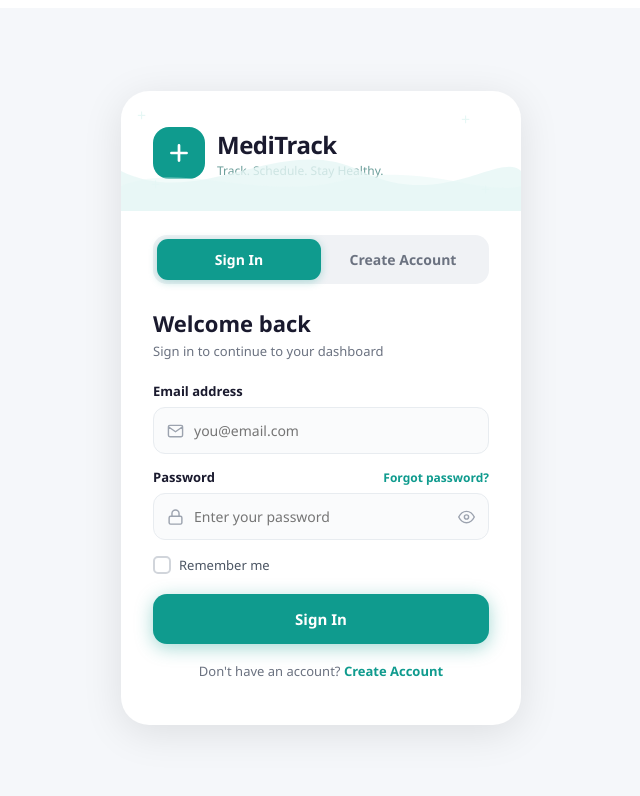
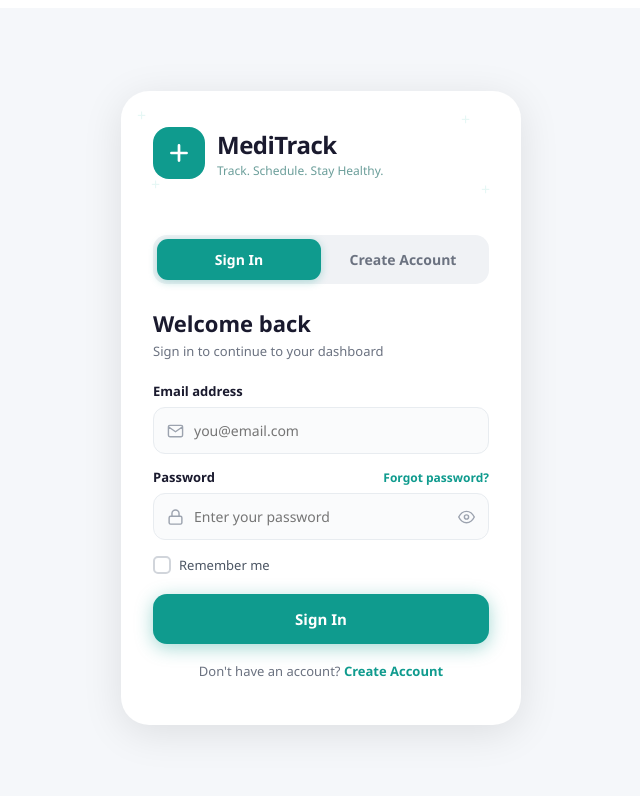
Before and after one commit to FatimaHabib191/MediTrack, a React (Vite) app in the folder client/: page / in a window 1280 px wide. Shown: the top 796 px of the page, without its empty margins (319-959 px from the left). Built offline with nearby package versions, Linux system fonts and the light colour scheme; no server answers.

Commit message:
Update AuthScreen.jsx

```diff
--- a/client/src/pages/AuthScreen.jsx
+++ b/client/src/pages/AuthScreen.jsx
@@ -89,12 +89,7 @@ export default function AuthScreen({ onAuth }) {
 
   const isSignup = mode === "signup";
 
-  const wave = (
-    <svg viewBox="0 0 400 80" xmlns="http://www.w3.org/2000/svg" style={{ position: "absolute", bottom: 0, left: 0, width: "100%", pointerEvents: "none" }}>
-      <path d="M0,40 C80,80 160,0 240,40 C320,80 380,20 400,40 L400,80 L0,80 Z" fill={T.tealLight} opacity="0.8"/>
-      <path d="M0,55 C60,30 140,70 220,50 C300,30 360,65 400,55 L400,80 L0,80 Z" fill={T.tealLight} opacity="0.5"/>
-    </svg>
-  );
+
 
   return (
     <div style={{ minHeight: "100vh", background: "#f5f7fa", display: "flex", alignItems: "center", justifyContent: "center", padding: "20px", fontFamily: "'Segoe UI', system-ui, sans-serif" }}>
@@ -122,7 +117,7 @@ export default function AuthScreen({ onAuth }) {
                 <div style={{ fontSize: "12px", color: T.muted, marginTop: "1px" }}>Track. Schedule. Stay Healthy.</div>
               </div>
             </div>
-            {wave}
+
           </div>
 
           {/* Form section */}
```
